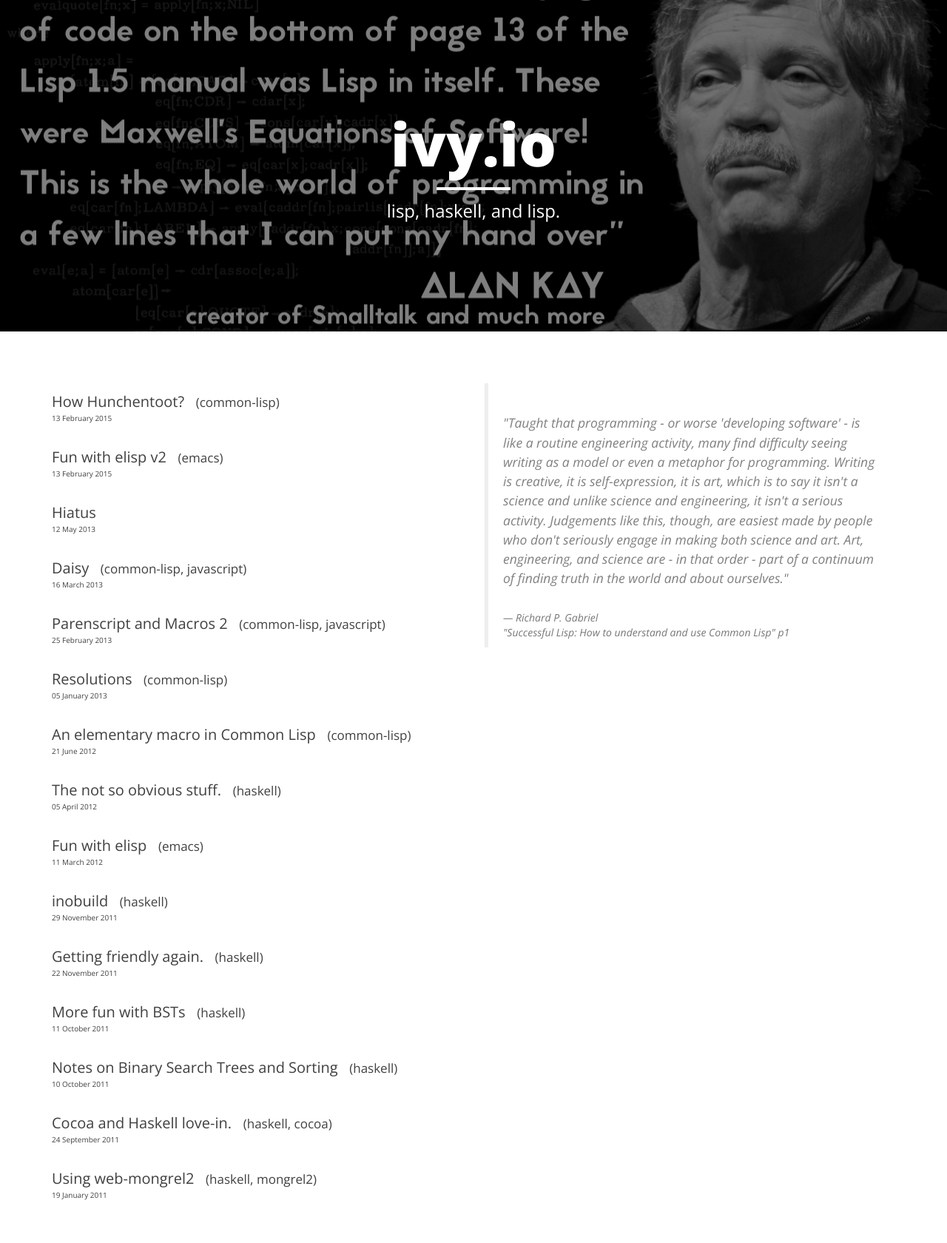
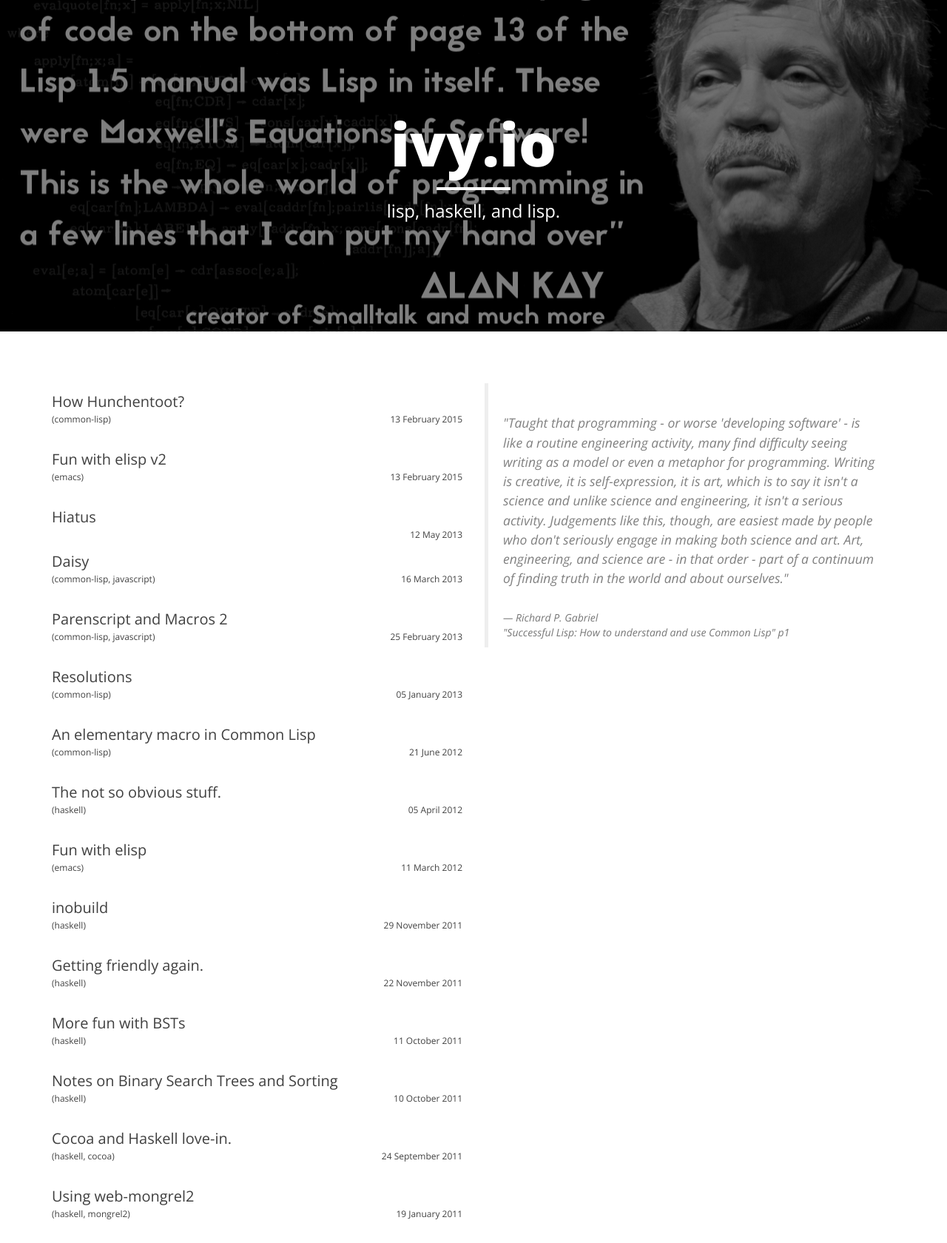
Before and after one commit to cmoore/cmoore.github.com, a Jekyll site: the page built from index.html, in a window 1280 px wide. Shown: the whole page at 74% size. Built offline with Jekyll 4.4.1, drawn with Linux system fonts in a browser that asks for light colours; some web fonts are replaced; Markdown is read by kramdown in place of the engine named in the settings; the list of posts is cut into pages by our own code; before the commit the page ends 1653 px from its top, so only the background shows below that.

Commit message:
More tweaks.

```diff
--- a/index.html
+++ b/index.html
@@ -9,11 +9,13 @@ title: ivy.io
     {% if post.visible %}
     <p>
       <a href="{{post.url}}">{{post.title}}</a>
-      {% if post.categories != empty %}
-           &nbsp; <small>({{post.categories | join: ', '}})</small>
-      {% endif %}
       <br>
-      <font style="font-size:10px;">{{post.date | date_to_long_string}}</font>
+      <font style="font-size:12px;">
+        {% if post.categories != empty %}
+        ({{post.categories | join: ', '}})</small>
+        {% endif %}
+        <span style="float:right;">{{post.date | date_to_long_string}}</span>
+      </font>
     </p>
   {% endif %}
   {% endfor %}
```
